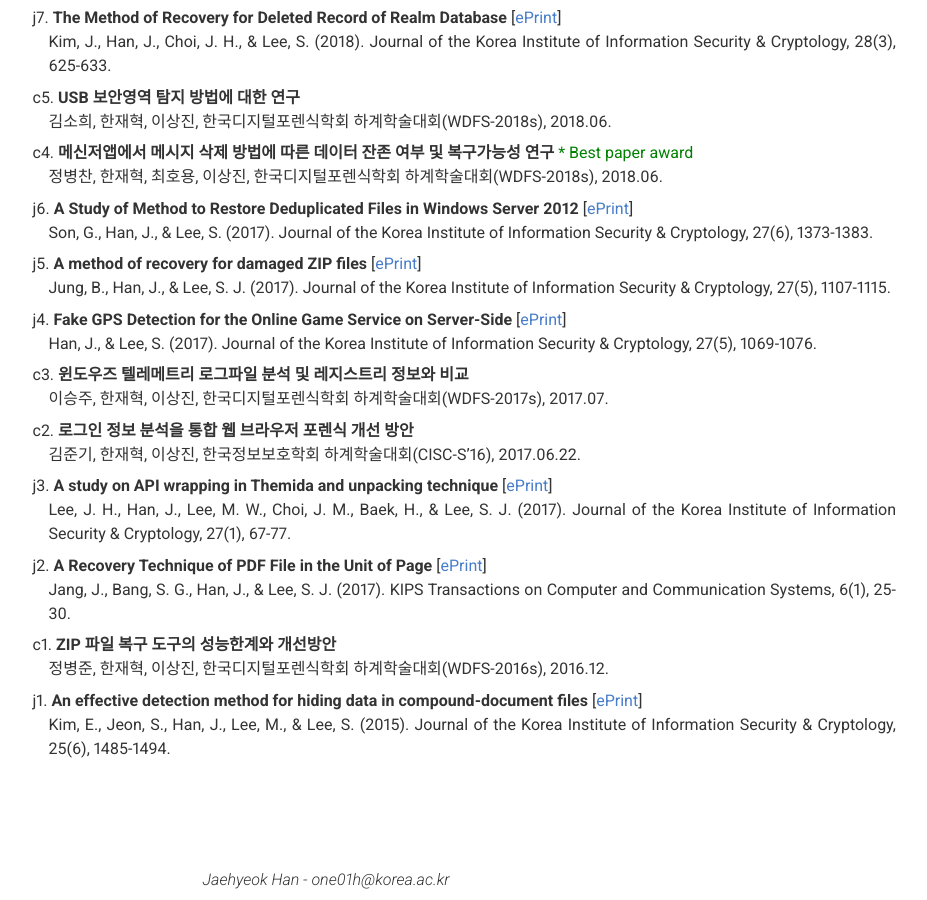
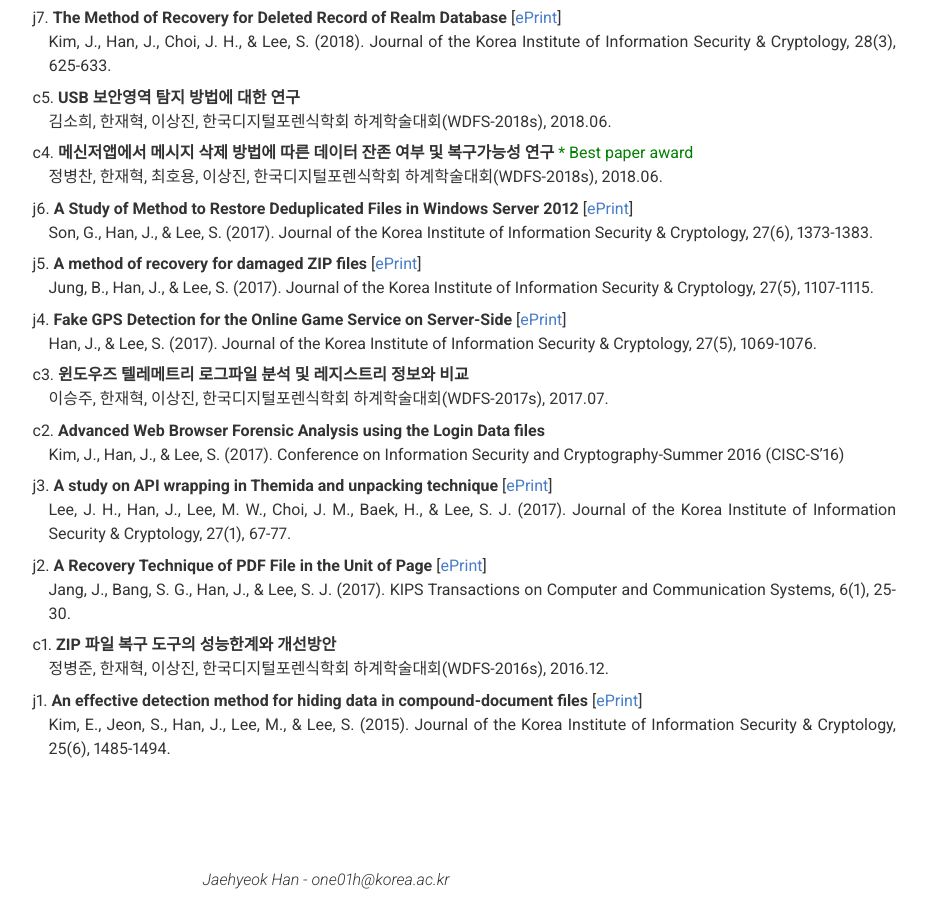
Before and after one commit to JaehyeokHan/jaehyeokhan.github.io, a Jekyll site: the page built from index.md, in a window 1280 px wide and 900 px high, scrolled down 3857 px. Shown: the whole window, without its empty margins (314-1241 px from the left). Built offline with Jekyll 4.4.1, drawn with Linux system fonts in a browser that asks for light colours; nearby versions of some CDN libraries.

Commit message:
Update _config.yml

```diff
--- a/_config.yml
+++ b/_config.yml
@@ -194,10 +194,10 @@ content:
           <p style="text-indent: -1em;">c5. <b>USB 보안영역 탐지 방법에 대한 연구</b><br>김소희, 한재혁, 이상진, 한국디지털포렌식학회 하계학술대회(WDFS-2018s), 2018.06.</p>
           <p style="text-indent: -1em;">c4. <b>메신저앱에서 메시지 삭제 방법에 따른 데이터 잔존 여부 및 복구가능성 연구</b><span style="color: green;"> * Best paper award</span><br>정병찬, 한재혁, 최호용, 이상진, 한국디지털포렌식학회 하계학술대회(WDFS-2018s), 2018.06.</p>
           <p style="text-indent: -1em;">j6. <b>A Study of Method to Restore Deduplicated Files in Windows Server 2012</b> [<A href = "http://koreascience.or.kr/article/JAKO201706749670643.page" target = "top">ePrint</A>]<br>Son, G., Han, J., & Lee, S. (2017). Journal of the Korea Institute of Information Security & Cryptology, 27(6), 1373-1383.</p>
-          <p style="text-indent: -1em;">j5. <b>A method of recovery for damaged ZIP files</b> [<A href = "http://koreascience.or.kr/article/JAKO201732663238886.page" target = "top">ePrint</A>]<br>Jung, B., Han, J., & Lee, S. J. (2017). Journal of the Korea Institute of Information Security & Cryptology, 27(5), 1107-1115.</p>
+          <p style="text-indent: -1em;">j5. <b>A method of recovery for damaged ZIP files</b> [<A href = "http://koreascience.or.kr/article/JAKO201732663238886.page" target = "top">ePrint</A>]<br>Jung, B., Han, J., & Lee, S. (2017). Journal of the Korea Institute of Information Security & Cryptology, 27(5), 1107-1115.</p>
           <p style="text-indent: -1em;">j4. <b>Fake GPS Detection for the Online Game Service on Server-Side</b> [<A href = "http://koreascience.or.kr/article/JAKO201732663238858.page" target = "top">ePrint</A>]<br>Han, J., & Lee, S. (2017). Journal of the Korea Institute of Information Security & Cryptology, 27(5), 1069-1076.</p>
           <p style="text-indent: -1em;">c3. <b>윈도우즈 텔레메트리 로그파일 분석 및 레지스트리 정보와 비교</b><br>이승주, 한재혁, 이상진, 한국디지털포렌식학회 하계학술대회(WDFS-2017s), 2017.07.</p>
-          <p style="text-indent: -1em;">c2. <b>로그인 정보 분석을 통합 웹 브라우저 포렌식 개선 방안</b><br>김준기, 한재혁, 이상진, 한국정보보호학회 하계학술대회(CISC-S’16), 2017.06.22.</p>
+          <p style="text-indent: -1em;">c2. <b>Advanced Web Browser Forensic Analysis using the Login Data files</b><br>Kim, J., Han, J., & Lee, S. (2017). Conference on Information Security and Cryptography-Summer 2016 (CISC-S’16)</p>
           <p style="text-indent: -1em;">j3. <b>A study on API wrapping in Themida and unpacking technique</b> [<A href = "http://koreascience.or.kr/article/JAKO201711656578275.page" target = "top">ePrint</A>]<br>Lee, J. H., Han, J., Lee, M. W., Choi, J. M., Baek, H., & Lee, S. J. (2017). Journal of the Korea Institute of Information Security & Cryptology, 27(1), 67-77.</p>
           <p style="text-indent: -1em;">j2. <b>A Recovery Technique of PDF File in the Unit of Page</b> [<A href = "http://koreascience.or.kr/article/JAKO201710758143462.page" target = "top">ePrint</A>]<br>Jang, J., Bang, S. G., Han, J., & Lee, S. J. (2017). KIPS Transactions on Computer and Communication Systems, 6(1), 25-30.</p>
           <p style="text-indent: -1em;">c1. <b>ZIP 파일 복구 도구의 성능한계와 개선방안</b><br>정병준, 한재혁, 이상진, 한국디지털포렌식학회 하계학술대회(WDFS-2016s), 2016.12.</p>
```
